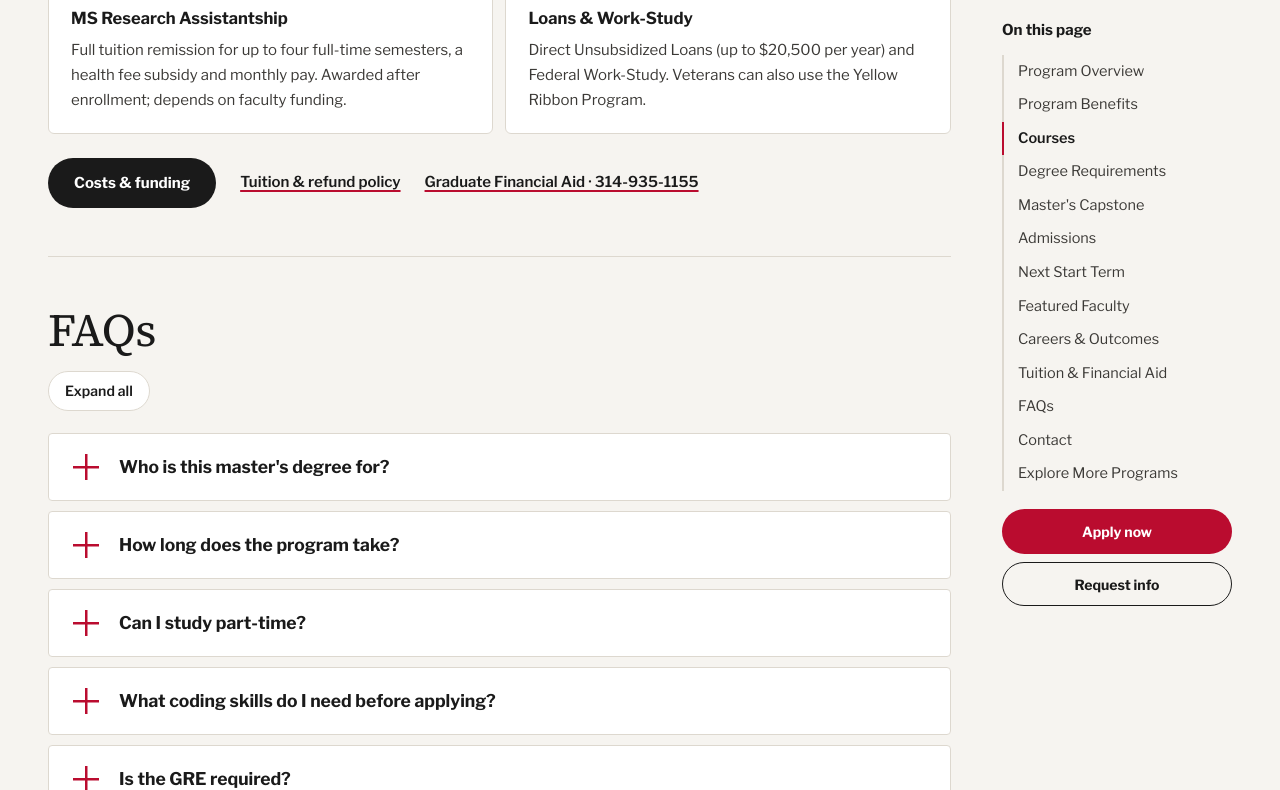
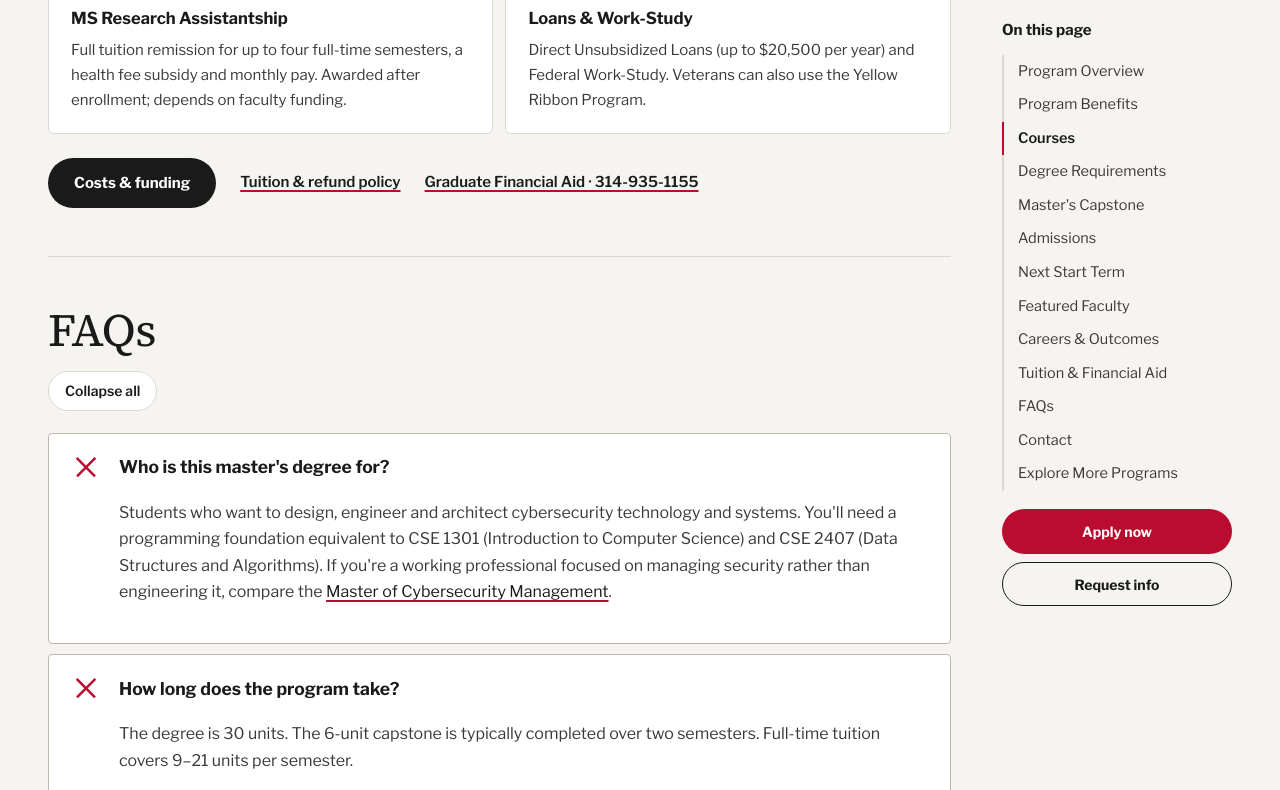
Before and after one commit to CakeZai/Extra-Credit, a plain HTML site: page index.html in a window 1280 px wide. Both pictures are taken after a click on the button "Expand all". Shown: the part 9430-10220 px from the top of the page. Drawn offline with nearby package versions, Linux system fonts and the light colour scheme.

Commit message:
more changes

```diff
--- a/script.js
+++ b/script.js
@@ -132,6 +132,23 @@
     rail.scrollBy({ left: step * Number(b.dataset.dir), behavior: reduceMotion ? "auto" : "smooth" });
   }));
 
+  /* ---------- FAQ: expand / collapse all ---------- */
+  const expandAll = $(".expand-all");
+  if (expandAll) {
+    const faqs = $$("#faqList details");
+    const sync = () => {
+      const allOpen = faqs.every(d => d.open);
+      expandAll.textContent = allOpen ? "Collapse all" : "Expand all";
+      expandAll.setAttribute("aria-expanded", String(allOpen));
+    };
+    expandAll.addEventListener("click", () => {
+      const open = !faqs.every(d => d.open);
+      faqs.forEach(d => { d.open = open; });
+      sync();
+    });
+    faqs.forEach(d => d.addEventListener("toggle", sync));
+  }
+
   /* ---------- Next start term countdown ---------- */
   // Full-time master's deadlines (McKelvey): Early decision Dec 31 → Fall of next year,
   // Fall regular Mar 1 → Fall same year, Spring Oct 1 → Spring of next year. 11:59 p.m. ET.
--- a/style.css
+++ b/style.css
@@ -615,3 +615,4 @@ p { margin: 0 0 1em; }
 .content .sec > p.big { max-width: 46em; }
 .hero__inner { grid-template-columns: 1.1fr .9fr; }
 @media (max-width: 920px) { .layout { grid-template-columns: minmax(0, 1fr); padding-top: 0; } }
+@media (max-width: 920px) { .cta-row .arrowlink { min-height: 44px; } }
```
